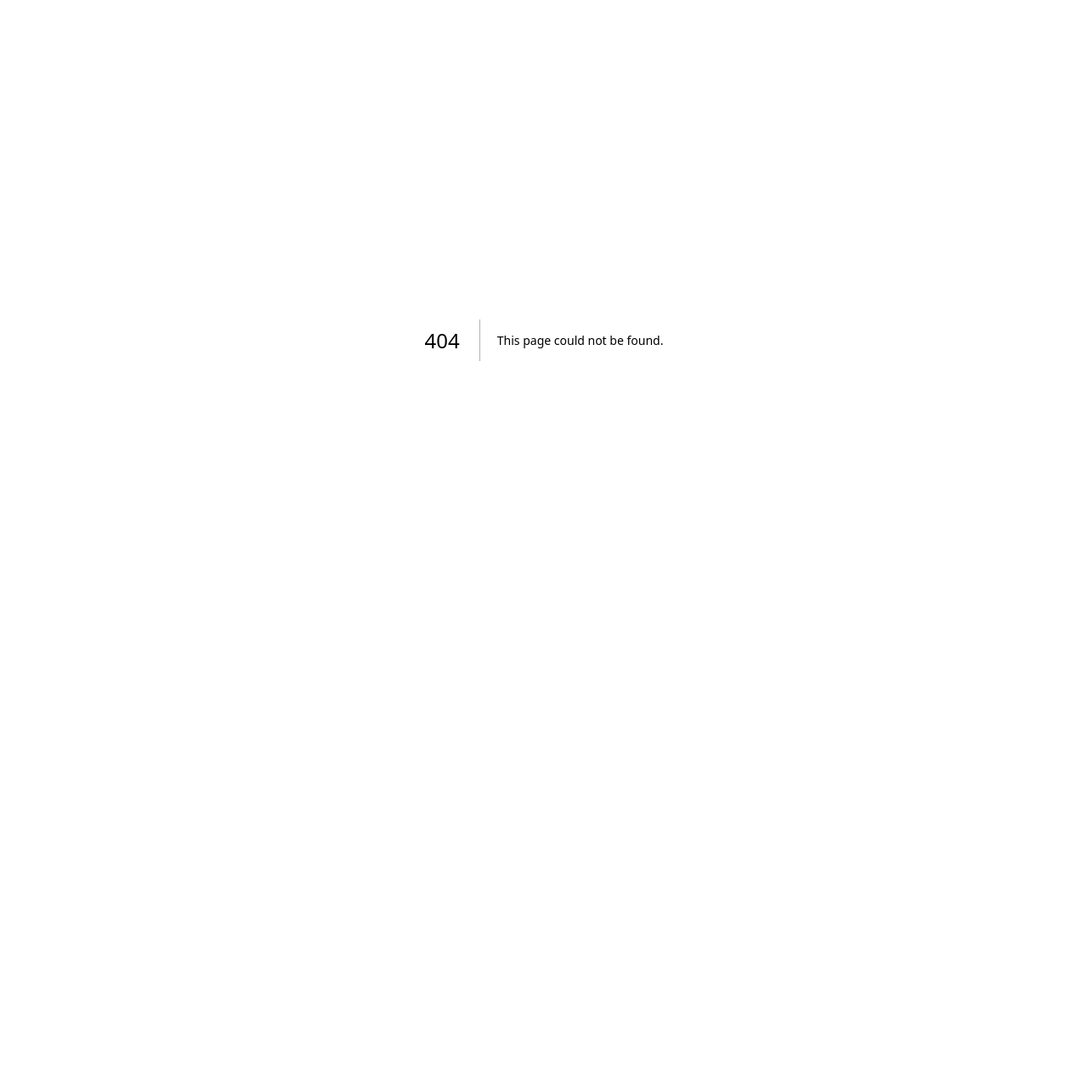
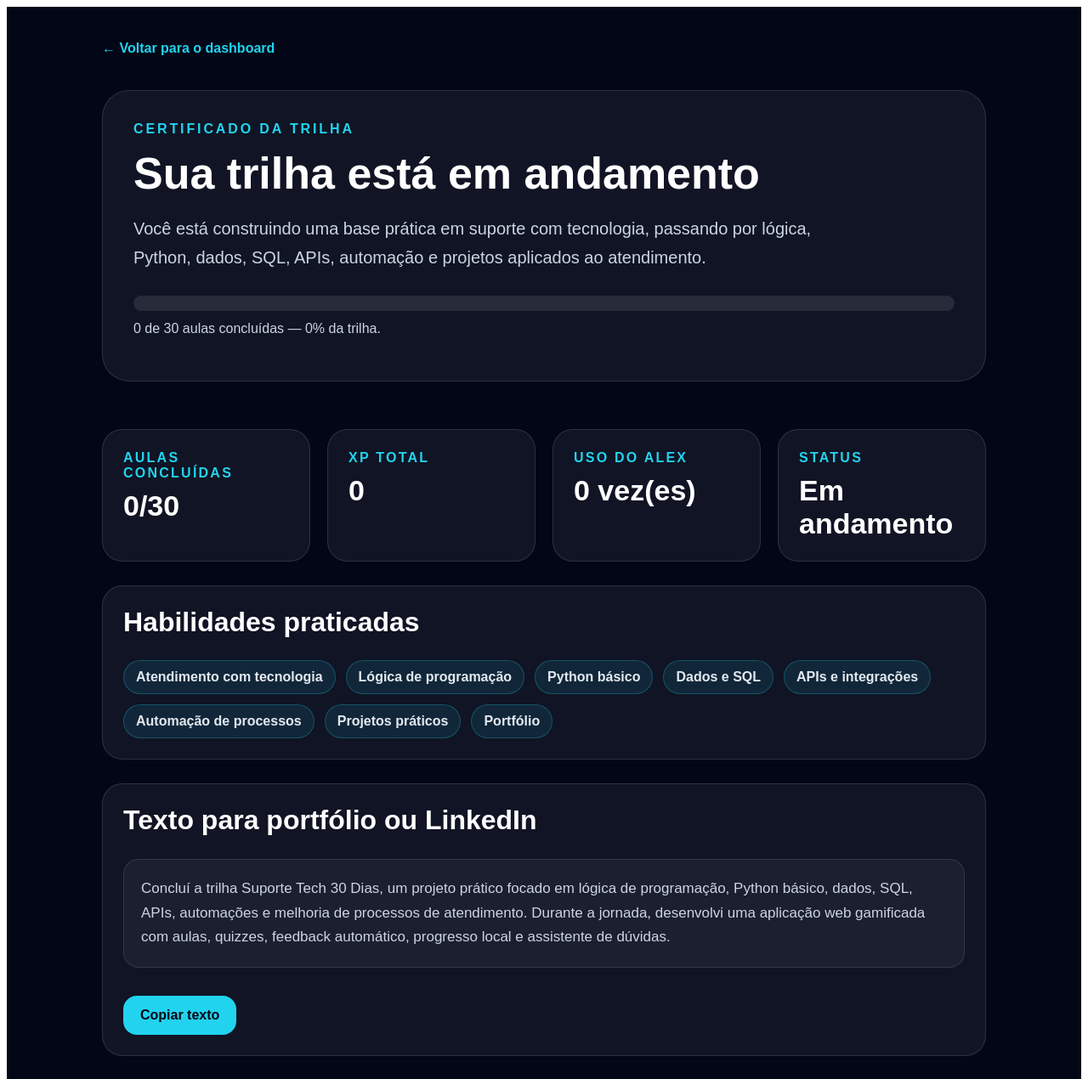
Before and after one commit to HanzSolo66/suporte-tech-30-dias, a Next.js app in the folder apps/web/: page /certificado in a window 1280 px wide. Before the commit this address had no page. Shown: the top 1270 px of the page at 85% size. Before the commit the page ends 800 px from the top, so only its background shows below. Built offline with nearby package versions, Linux system fonts and the light colour scheme.

Commit message:
Cria tela de certificado final

```diff
--- /dev/null
+++ b/apps/web/app/certificado/page.tsx
@@ -0,0 +1,323 @@
+"use client";
+
+import { useEffect, useState } from "react";
+import { lessons } from "../../lib/lessons";
+
+const progressKey = "suporte-tech-progress-v2";
+
+type ProgressData = {
+  completedLessons: string[];
+  alexUsedLessons: string[];
+};
+
+const initialProgress: ProgressData = {
+  completedLessons: [],
+  alexUsedLessons: [],
+};
+
+export default function CertificadoPage() {
+  const [progress, setProgress] = useState<ProgressData>(initialProgress);
+  const [copied, setCopied] = useState(false);
+
+  useEffect(() => {
+    const savedProgress = window.localStorage.getItem(progressKey);
+
+    if (savedProgress) {
+      setProgress(JSON.parse(savedProgress));
+    }
+  }, []);
+
+  const completedLessons = progress.completedLessons.length;
+  const alexUses = progress.alexUsedLessons.length;
+  const totalLessons = lessons.length;
+  const progressPercent = Math.round((completedLessons / totalLessons) * 100);
+  const trailCompleted = completedLessons >= totalLessons;
+  const xp = completedLessons * 120 + alexUses * 30;
+
+  const portfolioText = `Concluí a trilha Suporte Tech 30 Dias, um projeto prático focado em lógica de programação, Python básico, dados, SQL, APIs, automações e melhoria de processos de atendimento. Durante a jornada, desenvolvi uma aplicação web gamificada com aulas, quizzes, feedback automático, progresso local e assistente de dúvidas.`;
+
+  function handleCopyPortfolioText() {
+    navigator.clipboard.writeText(portfolioText);
+    setCopied(true);
+
+    setTimeout(() => {
+      setCopied(false);
+    }, 2500);
+  }
+
+  return (
+    <main
+      style={{
+        minHeight: "100vh",
+        background: "#020617",
+        color: "white",
+        fontFamily: "Arial, Helvetica, sans-serif",
+        padding: "40px",
+      }}
+    >
+      <section style={{ maxWidth: "1040px", margin: "0 auto" }}>
+        <a
+          href="/dashboard"
+          style={{
+            color: "#22d3ee",
+            fontWeight: 800,
+            textDecoration: "none",
+          }}
+        >
+          ← Voltar para o dashboard
+        </a>
+
+        <section
+          style={{
+            marginTop: "40px",
+            padding: "36px",
+            borderRadius: "32px",
+            background: trailCompleted
+              ? "linear-gradient(135deg, rgba(34,197,94,0.18), rgba(34,211,238,0.12))"
+              : "rgba(255,255,255,0.06)",
+            border: trailCompleted
+              ? "1px solid rgba(34,197,94,0.35)"
+              : "1px solid rgba(255,255,255,0.12)",
+          }}
+        >
+          <p
+            style={{
+              color: "#22d3ee",
+              fontWeight: 900,
+              textTransform: "uppercase",
+              letterSpacing: "0.18em",
+              margin: 0,
+            }}
+          >
+            Certificado da trilha
+          </p>
+
+          <h1
+            style={{
+              fontSize: "52px",
+              lineHeight: 1.05,
+              marginTop: "16px",
+              marginBottom: "18px",
+            }}
+          >
+            {trailCompleted
+              ? "Parabéns, você concluiu a trilha!"
+              : "Sua trilha está em andamento"}
+          </h1>
+
+          <p
+            style={{
+              color: "#cbd5e1",
+              fontSize: "20px",
+              lineHeight: 1.7,
+              maxWidth: "820px",
+            }}
+          >
+            Você está construindo uma base prática em suporte com tecnologia,
+            passando por lógica, Python, dados, SQL, APIs, automação e projetos
+            aplicados ao atendimento.
+          </p>
+
+          <div
+            style={{
+              marginTop: "28px",
+              height: "18px",
+              background: "rgba(255,255,255,0.1)",
+              borderRadius: "999px",
+              overflow: "hidden",
+            }}
+          >
+            <div
+              style={{
+                width: `${progressPercent}%`,
+                height: "100%",
+                background: "#22d3ee",
+                borderRadius: "999px",
+              }}
+            />
+          </div>
+
+          <p style={{ color: "#cbd5e1", marginTop: "12px" }}>
+            {completedLessons} de {totalLessons} aulas concluídas —{" "}
+            {progressPercent}% da trilha.
+          </p>
+        </section>
+
+        <section
+          style={{
+            display: "grid",
+            gridTemplateColumns: "repeat(auto-fit, minmax(220px, 1fr))",
+            gap: "20px",
+            marginTop: "28px",
+          }}
+        >
+          <InfoCard label="Aulas concluídas" value={`${completedLessons}/${totalLessons}`} />
+          <InfoCard label="XP total" value={String(xp)} />
+          <InfoCard label="Uso do Alex" value={`${alexUses} vez(es)`} />
+          <InfoCard
+            label="Status"
+            value={trailCompleted ? "Concluído" : "Em andamento"}
+          />
+        </section>
+
+        <section style={cardStyle}>
+          <h2 style={{ fontSize: "32px", marginTop: 0 }}>
+            Habilidades praticadas
+          </h2>
+
+          <div
+            style={{
+              display: "flex",
+              flexWrap: "wrap",
+              gap: "12px",
+              marginTop: "18px",
+            }}
+          >
+            {[
+              "Atendimento com tecnologia",
+              "Lógica de programação",
+              "Python básico",
+              "Dados e SQL",
+              "APIs e integrações",
+              "Automação de processos",
+              "Projetos práticos",
+              "Portfólio",
+            ].map((skill) => (
+              <span
+                key={skill}
+                style={{
+                  padding: "10px 14px",
+                  borderRadius: "999px",
+                  background: "rgba(34,211,238,0.1)",
+                  border: "1px solid rgba(34,211,238,0.25)",
+                  color: "#e2e8f0",
+                  fontWeight: 800,
+                }}
+              >
+                {skill}
+              </span>
+            ))}
+          </div>
+        </section>
+
+        <section style={cardStyle}>
+          <h2 style={{ fontSize: "32px", marginTop: 0 }}>
+            Texto para portfólio ou LinkedIn
+          </h2>
+
+          <p
+            style={{
+              color: "#cbd5e1",
+              lineHeight: 1.7,
+              fontSize: "17px",
+              background: "rgba(255,255,255,0.05)",
+              padding: "20px",
+              borderRadius: "18px",
+              border: "1px solid rgba(255,255,255,0.1)",
+            }}
+          >
+            {portfolioText}
+          </p>
+
+          <button
+            onClick={handleCopyPortfolioText}
+            style={{
+              marginTop: "16px",
+              padding: "14px 20px",
+              borderRadius: "16px",
+              border: "none",
+              background: "#22d3ee",
+              color: "#020617",
+              fontWeight: 900,
+              cursor: "pointer",
+              fontSize: "16px",
+            }}
+          >
+            {copied ? "Texto copiado!" : "Copiar texto"}
+          </button>
+        </section>
+
+        <section style={cardStyle}>
+          <h2 style={{ fontSize: "32px", marginTop: 0 }}>Próximos passos</h2>
+
+          <ol
+            style={{
+              color: "#cbd5e1",
+              lineHeight: 1.8,
+              fontSize: "17px",
+              paddingLeft: "22px",
+            }}
+          >
+            <li>Melhorar o README do projeto no GitHub.</li>
+            <li>Adicionar prints da aplicação funcionando.</li>
+            <li>Publicar o projeto online.</li>
+            <li>Escrever um resumo da sua transição para tecnologia.</li>
+            <li>Treinar uma apresentação curta do projeto para entrevistas.</li>
+          </ol>
+
+          <div style={{ display: "flex", gap: "12px", flexWrap: "wrap" }}>
+            <a
+              href="/dashboard"
+              style={{
+                display: "inline-block",
+                background: "#22d3ee",
+                color: "#020617",
+                textDecoration: "none",
+                padding: "14px 20px",
+                borderRadius: "16px",
+                fontWeight: 900,
+              }}
+            >
+              Voltar ao dashboard
+            </a>
+
+            <a
+              href="/"
+              style={{
+                display: "inline-block",
+                color: "white",
+                textDecoration: "none",
+                padding: "14px 20px",
+                borderRadius: "16px",
+                fontWeight: 900,
+                border: "1px solid rgba(255,255,255,0.18)",
+              }}
+            >
+              Ver página inicial
+            </a>
+          </div>
+        </section>
+      </section>
+    </main>
+  );
+}
+
+function InfoCard({ label, value }: { label: string; value: string }) {
+  return (
+    <div style={cardStyle}>
+      <p
+        style={{
+          color: "#22d3ee",
+          fontWeight: 900,
+          textTransform: "uppercase",
+          letterSpacing: "0.14em",
+          margin: 0,
+        }}
+      >
+        {label}
+      </p>
+
+      <strong style={{ fontSize: "34px", display: "block", marginTop: "10px" }}>
+        {value}
+      </strong>
+    </div>
+  );
+}
+
+const cardStyle: React.CSSProperties = {
+  marginTop: "28px",
+  padding: "24px",
+  border: "1px solid rgba(255,255,255,0.12)",
+  borderRadius: "24px",
+  background: "rgba(255,255,255,0.06)",
+};
```
